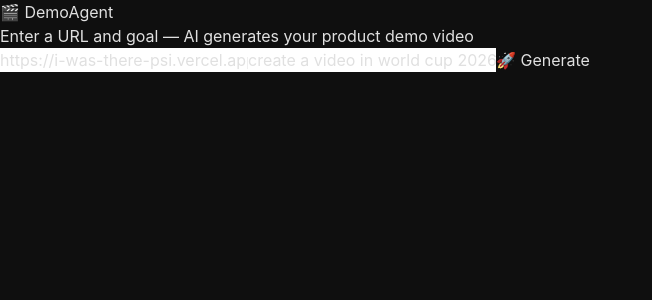
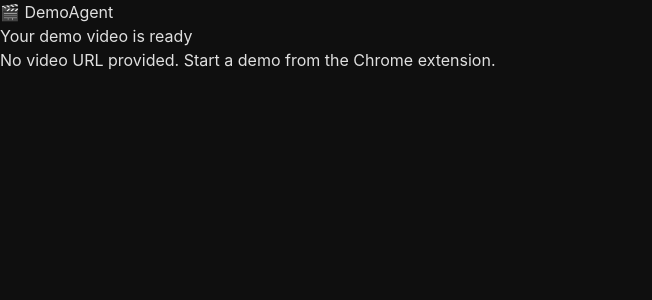
Before and after one commit to raytracer1/DemoAgent, a Next.js app in the folder frontend/: page / in a window 1280 px wide. Shown: the top 300 px of the page, without its empty margins (0-652 px from the left). Built offline with nearby package versions, Linux system fonts and the light colour scheme; no server answers.

Commit message:
open new tab in frontend

```diff
--- a/frontend/src/app/layout.tsx
+++ b/frontend/src/app/layout.tsx
@@ -9,7 +9,7 @@
 export default function RootLayout({ children }: { children: React.ReactNode }) {
   return (
     <html lang="en">
-      <body>{children}</body>
+      <body className="bg-[#0f0f0f] text-[#e0e0e0] min-h-screen font-sans">{children}</body>
     </html>
   );
 }
--- a/frontend/src/app/page.tsx
+++ b/frontend/src/app/page.tsx
@@ -1,97 +1,30 @@
 'use client';
 
-import { useState, useRef, useCallback } from 'react';
-import { getJob, videoUrl } from '@/lib/api';
-
-const WORKER = process.env.NEXT_PUBLIC_WORKER_URL || 'https://demo-agent-worker.zhengbijun123.workers.dev';
+import { useEffect, useState } from 'react';
 
 export default function Home() {
-  const [url, setUrl] = useState('https://i-was-there-psi.vercel.app/');
-  const [goal, setGoal] = useState('create a video in world cup 2026');
-  const [status, setStatus] = useState('');
-  const [statusType, setStatusType] = useState<'idle' | 'active' | 'done' | 'error'>('idle');
-  const [jobId, setJobId] = useState<string | null>(null);
-  const [narration, setNarration] = useState('');
-  const [error, setError] = useState('');
-  const pollRef = useRef<ReturnType<typeof setInterval>>();
+  const [video, setVideo] = useState<string | null>(null);
 
-  const doGenerate = useCallback(async () => {
-    if (!url.trim() || !goal.trim()) return;
-    setStatus('Creating job...'); setStatusType('active');
-    setError(''); setJobId(null); setNarration('');
-
-    try {
-      const r1 = await fetch(`${WORKER}/api/sessions`, {
-        method: 'POST', headers: { 'Content-Type': 'application/json' },
-        body: JSON.stringify({ url: url.trim() }),
-      });
-      const { session_id } = await r1.json();
-
-      const r2 = await fetch(`${WORKER}/api/jobs`, {
-        method: 'POST', headers: { 'Content-Type': 'application/json' },
-        body: JSON.stringify({ url: url.trim(), goal: goal.trim(), session_id }),
-      });
-      const { job_id } = await r2.json();
-      setJobId(job_id);
-
-      pollRef.current = setInterval(async () => {
-        try {
-          const job = await getJob(job_id);
-          if (job.status === 'extracting') { setStatus('📄 Extracting page elements...'); setStatusType('active'); }
-          else if (job.status === 'planning') { setStatus('🧠 AI planning...'); setStatusType('active'); }
-          else if (job.status === 'ready') { setStatus('▶️  Executing...'); setStatusType('active'); }
-          else if (job.status === 'running') { setStatus('🎥 Recording...'); setStatusType('active'); }
-          else if (job.status === 'narrating') { setStatus('🎤 Generating narration...'); setStatusType('active'); }
-          else if (job.status === 'done') {
-            clearInterval(pollRef.current);
-            setStatus('✅ Complete'); setStatusType('done');
-            if (job.narration) setNarration(job.narration);
-          } else if (job.status === 'error') {
-            clearInterval(pollRef.current);
-            setStatus('❌ Failed'); setStatusType('error');
-            setError(job.error || 'Unknown');
-          }
-        } catch {}
-      }, 2000);
-    } catch (e: any) { setError(e.message); setStatusType('error'); }
-  }, [url, goal]);
-
-  const dotColors = { active: 'bg-purple-500 animate-pulse', done: 'bg-emerald-400', error: 'bg-red-500', idle: 'bg-neutral-600' };
+  useEffect(() => {
+    const p = new URLSearchParams(window.location.search);
+    const v = p.get('video');
+    if (v) setVideo(decodeURIComponent(v));
+  }, []);
 
   return (
     <main className="max-w-[720px] mx-auto px-5 py-10">
       <h1 className="text-[28px] font-bold text-white mb-1">🎬 DemoAgent</h1>
-      <p className="text-[#888] text-[15px] mb-8">Enter a URL and goal — AI generates your product demo video</p>
+      <p className="text-[#888] text-[15px] mb-8">Your demo video is ready</p>
 
-      <div className="bg-[#1a1a1a] border border-[#2a2a2a] rounded-xl p-6 mb-5">
-        <div className="flex gap-3 items-center">
-          <input
-            className="flex-[2] px-3.5 py-2.5 text-[15px] bg-[#111] border border-[#333] rounded-lg text-[#e0e0e0] outline-none focus:border-purple-500"
-            type="url" value={url} onChange={e => setUrl(e.target.value)} placeholder="Target URL"
-          />
-          <input
-            className="flex-[2] px-3.5 py-2.5 text-[15px] bg-[#111] border border-[#333] rounded-lg text-[#e0e0e0] outline-none focus:border-purple-500"
-            type="text" value={goal} onChange={e => setGoal(e.target.value)} placeholder="Demo goal"
-          />
-          <button
-            className="shrink-0 px-5 py-2.5 text-sm font-semibold rounded-lg bg-purple-600 text-white hover:bg-purple-500 disabled:opacity-50"
-            onClick={doGenerate} disabled={statusType === 'active'}
-          >
-            {statusType === 'active' ? '⏳ ...' : '🚀 Generate'}
-          </button>
+      {video ? (
+        <div className="bg-[#1a1a1a] border border-[#2a2a2a] rounded-xl p-6">
+          <video className="w-full rounded-lg border border-[#2a2a2a]" src={video} controls autoPlay />
         </div>
-        {status && (
-          <div className="flex items-center gap-2 px-3.5 py-2.5 bg-[#111] border border-[#333] rounded-lg text-sm mt-3">
-            <span className={`w-2 h-2 rounded-full shrink-0 ${dotColors[statusType]}`} />
-            <span>{status}</span>
-          </div>
-        )}
-        {error && <div className="mt-3 p-3.5 bg-red-950/30 border border-red-900/50 rounded-lg text-sm text-red-400">❌ {error}</div>}
-        {narration && <div className="mt-3 p-3.5 bg-[#111] border border-[#2a2a2a] rounded-lg text-sm leading-relaxed text-[#bbb] whitespace-pre-wrap">📝 {narration}</div>}
-        {jobId && statusType === 'done' && (
-          <div className="mt-4"><video className="w-full rounded-lg border border-[#2a2a2a]" src={videoUrl(jobId)} controls /></div>
-        )}
-      </div>
+      ) : (
+        <div className="bg-[#1a1a1a] border border-[#2a2a2a] rounded-xl p-6 text-center text-[#555]">
+          No video URL provided. Start a demo from the Chrome extension.
+        </div>
+      )}
     </main>
   );
 }
--- a/frontend/src/lib/api.ts
+++ /dev/null
@@ -1,28 +0,0 @@
-const WORKER = process.env.NEXT_PUBLIC_WORKER_URL || 'https://demo-agent-worker.zhengbijun123.workers.dev';
-
-export async function createSession(url: string, cookies?: string) {
-  const resp = await fetch(`${WORKER}/api/sessions`, {
-    method: 'POST',
-    headers: { 'Content-Type': 'application/json' },
-    body: JSON.stringify({ url, cookies: cookies || undefined }),
-  });
-  return resp.json();
-}
-
-export async function createJob(url: string, goal: string, sessionId?: string | null) {
-  const resp = await fetch(`${WORKER}/api/jobs`, {
-    method: 'POST',
-    headers: { 'Content-Type': 'application/json' },
-    body: JSON.stringify({ url, goal, session_id: sessionId || null }),
-  });
-  return resp.json();
-}
-
-export async function getJob(jobId: string) {
-  const resp = await fetch(`${WORKER}/api/jobs/${jobId}`);
-  return resp.json();
-}
-
-export function videoUrl(jobId: string) {
-  return `${WORKER}/api/video/${jobId}`;
-}
```
Also changed, not shown: 1 other file (tests, documents, lock files or other folders).
